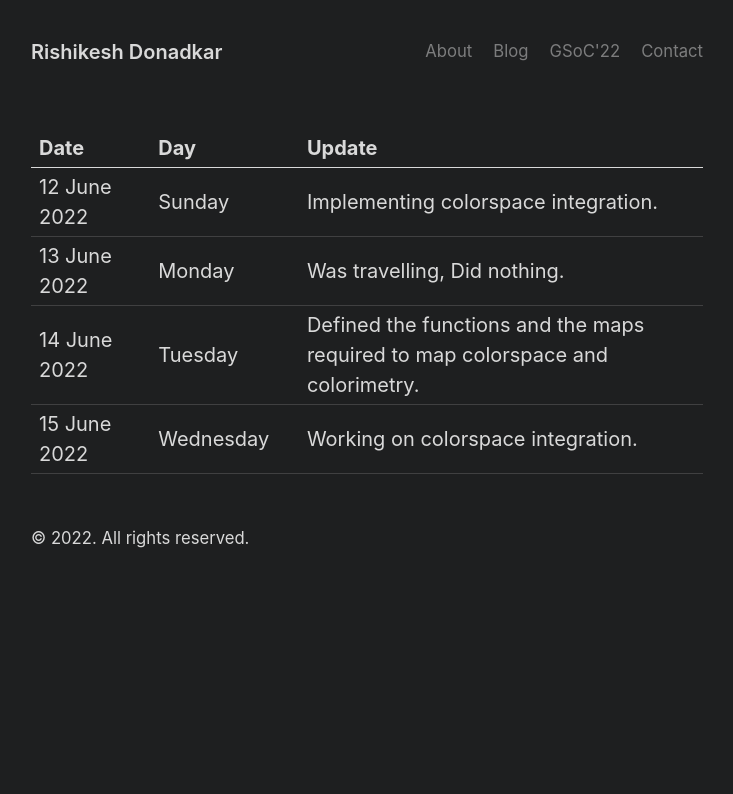
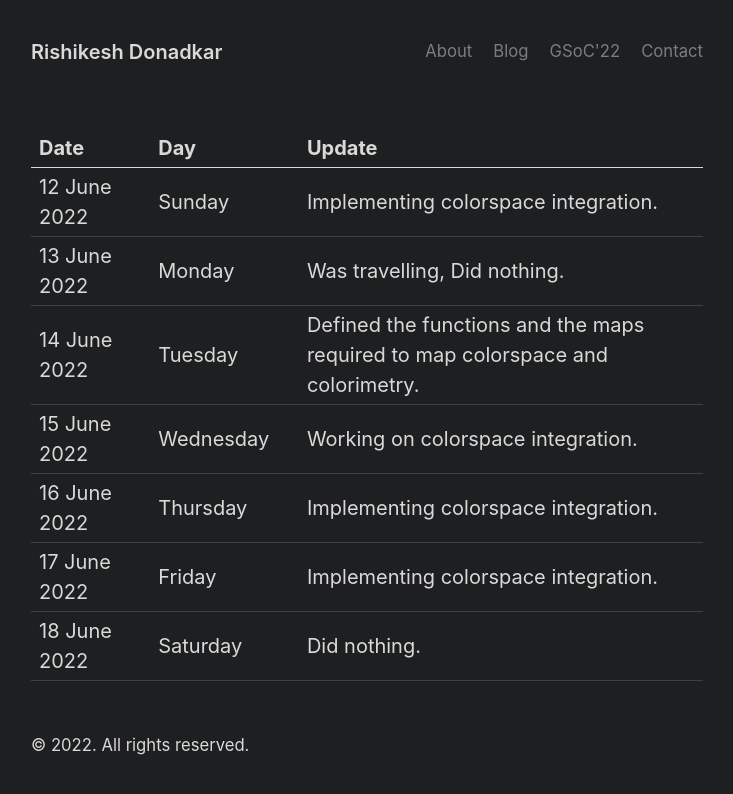
Before and after one commit to RISHI27-dot/rishi27-dot.github.io, a Jekyll site: the page built from gsoc/weeks/week_1.md, in a window 1280 px wide. Shown: the top 794 px of the page, without its empty margins (273-1006 px from the left). Built offline with Jekyll 4.4.1, drawn with Linux system fonts in a browser that asks for light colours.

Commit message:
update 17 June 2022

```diff
--- a/gsoc/weeks/week_1.md
+++ b/gsoc/weeks/week_1.md
@@ -9,3 +9,6 @@ title: home
 13 June 2022 ||Monday       || Was travelling, Did nothing.
 14 June 2022 ||Tuesday      || Defined the functions and the maps required to map colorspace and colorimetry.
 15 June 2022 ||Wednesday       || Working on colorspace integration.
+16 June 2022 ||Thursday       ||  Implementing colorspace integration.
+17 June 2022 ||Friday        ||   Implementing colorspace integration.
+18 June 2022 ||Saturday       ||  Did nothing.
```
Also changed, not shown: gsoc/home.md (+1 -0 lines), gsoc/weeks/week_2.md (added, +6 -0 lines).
